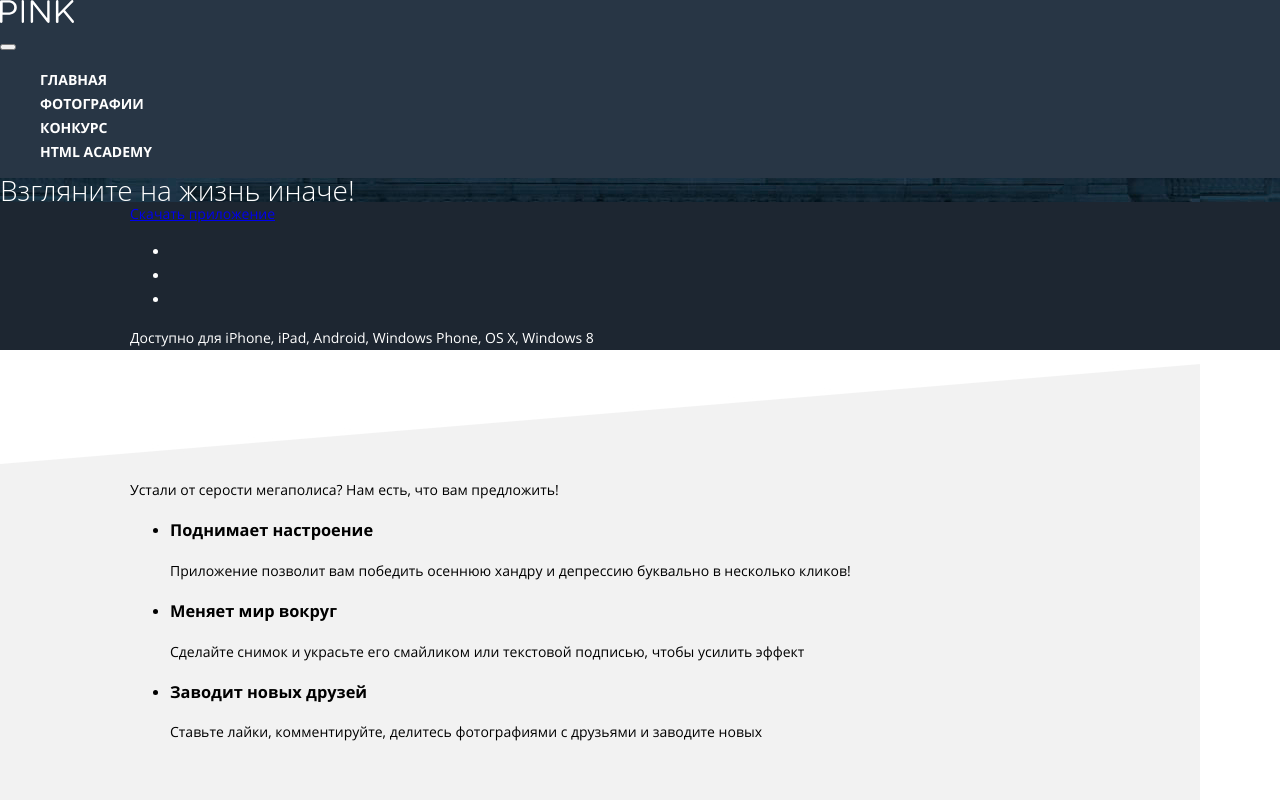
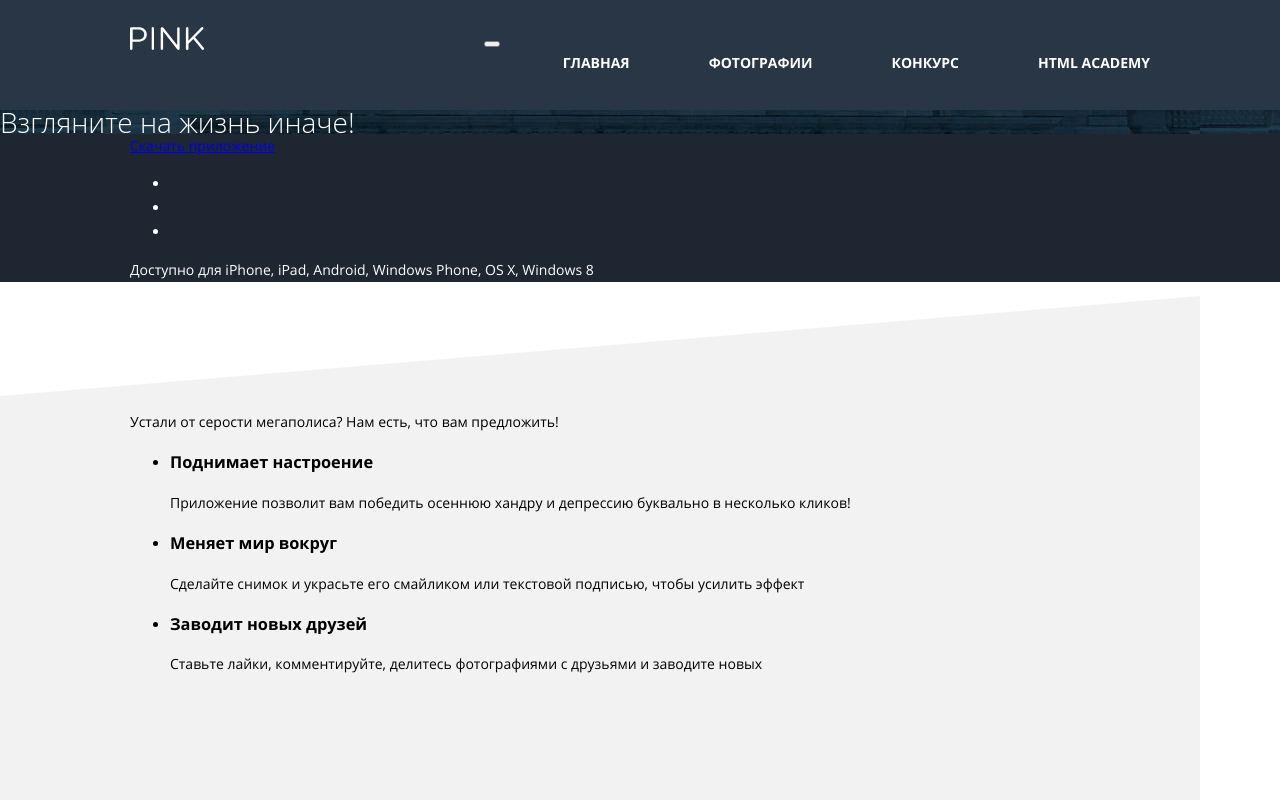
Before and after one commit to Haarkin/283545-pink-24, a plain HTML site: page source/index.html in a window 1280 px wide. Shown: the top 800 px of the page. Drawn offline with nearby package versions, Linux system fonts and the light colour scheme; files that its build step writes are made by us from their sources; a web font is replaced by a local one.

Commit message:
Думает над сетками

```diff
--- a/source/sass/blocks/main-nav.scss
+++ b/source/sass/blocks/main-nav.scss
@@ -5,4 +5,25 @@
 
 .main-nav__list {
   list-style-type: none;
+  margin: 0;
+  padding: 0;
+  display: flex;
+  flex-direction: column;
+
+  @media (min-width: $tablet-width) {
+    height: 110px;
+  }
+
+  @media (min-width: $desktop-width) {
+    flex-direction: row;
+    justify-content: space-between;
+  }
 }
+
+.main-nav__list a {
+  color: $white;
+
+  @media (min-width: $desktop-width) {
+    margin-left: 79px;
+  }
+}
--- a/source/sass/blocks/page-header.scss
+++ b/source/sass/blocks/page-header.scss
@@ -1,3 +1,21 @@
 .page-header {
   background-color: $dark-grey;
 }
+
+.page-header__wrapper {
+  display: flex;
+  height: 66px;
+  justify-content: space-between;
+
+  @media (min-width: $tablet-width) {
+    height: 110px;
+  }
+
+  @media (min-width: $desktop-width) {
+    padding-right: 130px;
+    padding-left: 130px;
+    padding-top: 27px;
+    padding-bottom: 43px;
+    height: 40px;
+  }
+}
--- a/source/sass/blocks/page-main.scss
+++ b/source/sass/blocks/page-main.scss
@@ -1,5 +1,6 @@
 .page-main {
   background-color: $white;
+  margin: 0 auto;
 }
 
 .page-main__title {
--- a/source/sass/globals/variables.scss
+++ b/source/sass/globals/variables.scss
@@ -4,3 +4,6 @@ $night-grey: #1d2631;
 $dark-grey: #283645;
 $white: #ffffff;
 $black: #000000;
+$tablet-width: 660px;
+$desktop-width: 1200px;
+$mobile-width-only: 320px;
```
Also changed, not shown: source/img/backgrounds/phone-one.png (added), source/img/backgrounds/phone-smile.jpg (added), source/img/backgrounds/phone.jpg (added), source/img/backgrounds/screen.jpg (added).
